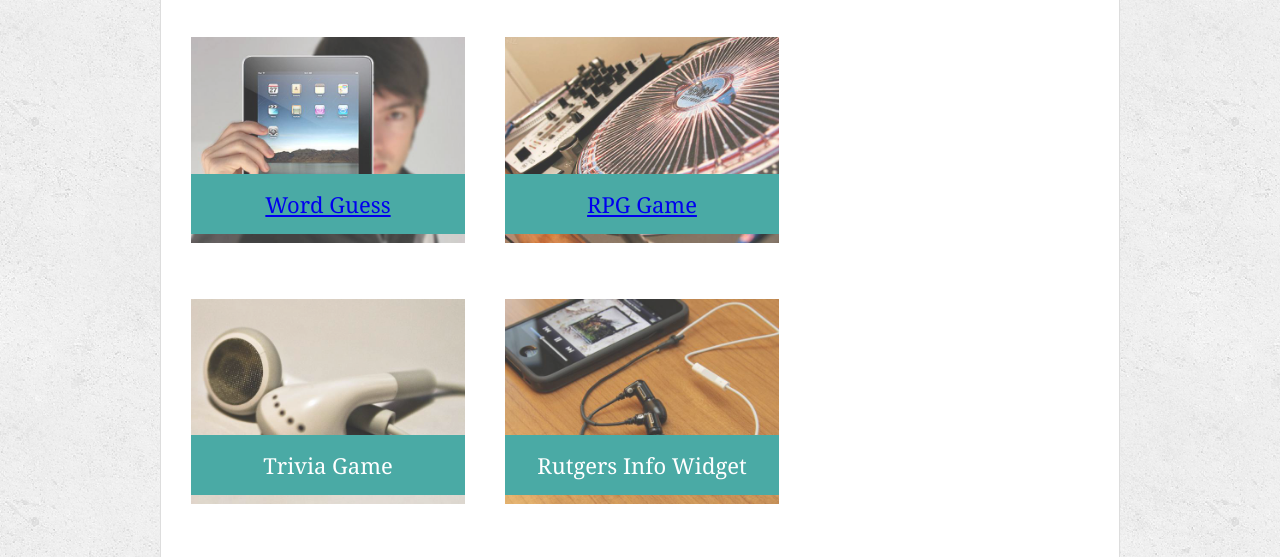
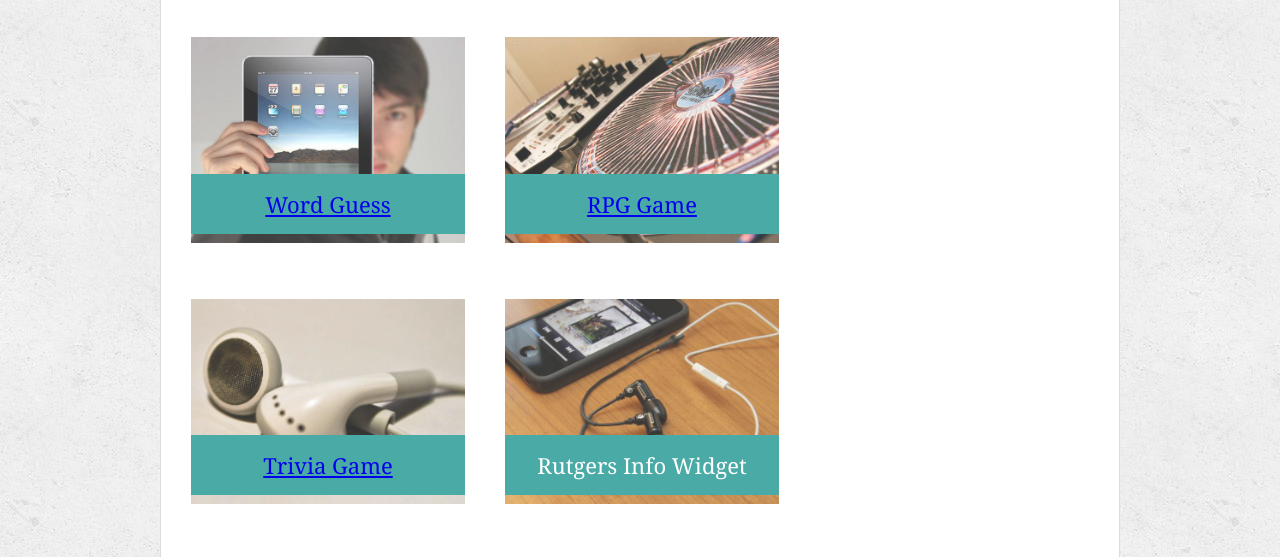
Before and after one commit to alexanderjdee/alexanderjdee.github.io, a plain HTML site: page portfolio.html in a window 1280 px wide. Shown: the part 236-793 px from the top of the page. Drawn offline with Linux system fonts and the light colour scheme.

Commit message:
Added trivia game link

```diff
--- a/portfolio.html
+++ b/portfolio.html
@@ -39,7 +39,7 @@
       <div class="work">
         <img src="assets/images/technics-q-c-640-480-5.jpg" alt="Trivia Game">
 
-        <h3>Trivia Game</h3>
+        <h3><a href = "https://alexanderjdee.github.io/Trivia-Game/">Trivia Game</a></h3>
       </div>
       <div class="work">
         <img src="assets/images/technics-q-c-640-480-7.jpg" alt="Rutgers Info Widget">
```
